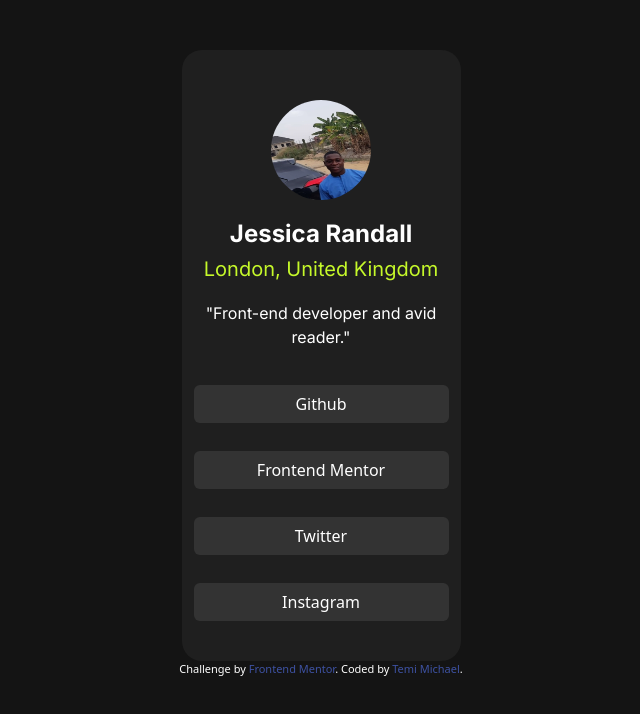
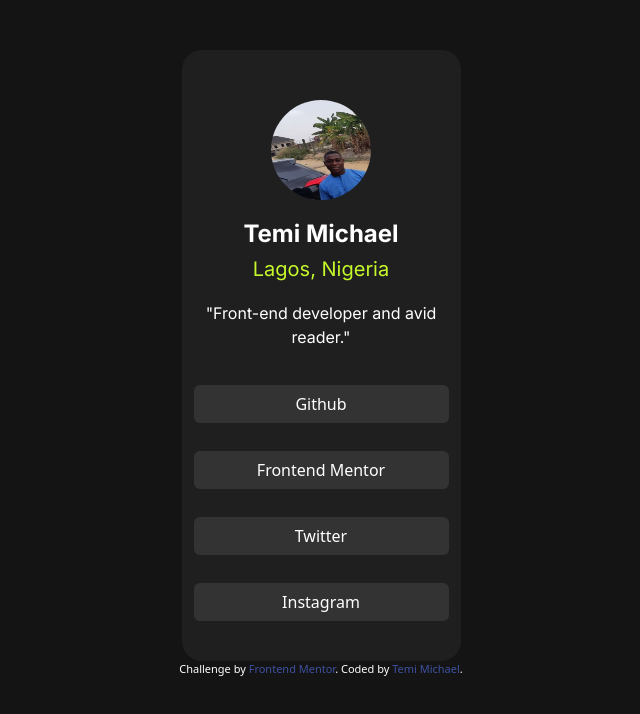
Before and after one commit to Temi-Michael/profile, a plain HTML site: page index.html in a window 1280 px wide. Shown: the whole page, without its empty margins (319-959 px from the left). Drawn offline with nearby package versions, Linux system fonts and the light colour scheme.

Commit message:
Update index.html

```diff
--- a/index.html
+++ b/index.html
@@ -24,10 +24,10 @@
       <div class="col-10 col-lg-3 text-center profile">
         <img src="/assets/images/profile-img-temi.jpg" alt="profile-image" class="profile-img">
         <h4 class="head-name">
-          Jessica Randall
+          Temi Michael
         </h4>
         <h5 class="head-city">
-          London, United Kingdom
+          Lagos, Nigeria
         </h5>
         <p class="head-bio">
           "Front-end developer and avid reader."
```
